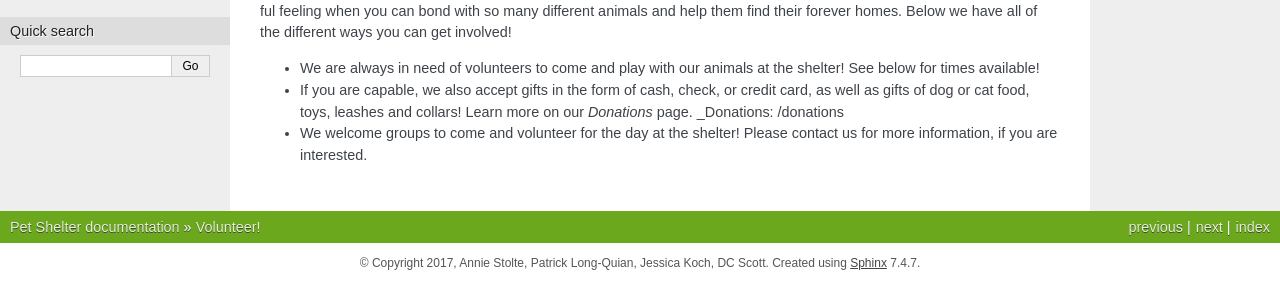
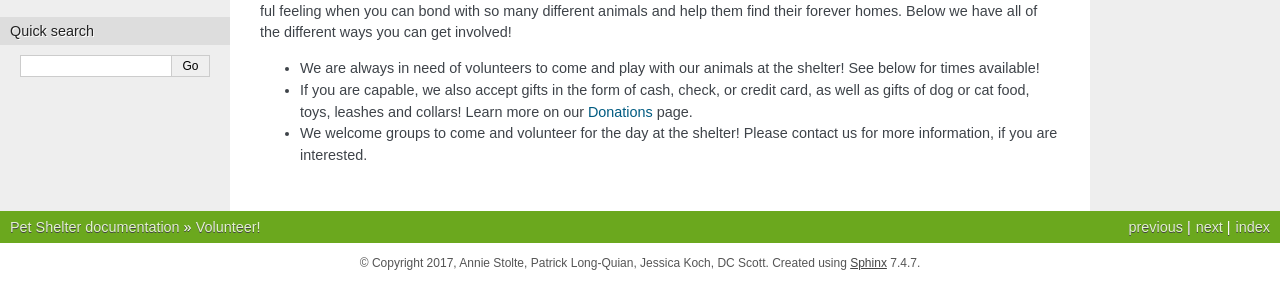
Before and after one commit to plongquian/pet_shelter, a Sphinx documentation site: the page built from source/volunteer/index.rst, in a window 1280 px wide. Shown: the part 195-491 px from the top of the page. Built offline with Sphinx 7.4.7, drawn with Linux system fonts in a browser that asks for light colours; some of the changed lines change nothing that is shown.

Commit message:
added hypertext link

```diff
--- a/source/volunteer/index.rst
+++ b/source/volunteer/index.rst
@@ -8,6 +8,7 @@ Volunteering with rescue animals can be some of the most gratifying volunteer wo
 Below we have all of the different ways you can get involved!
 
 * We are always in need of volunteers to come and play with our animals at the shelter! See below for times available!
-* If you are capable, we also accept gifts in the form of cash, check, or credit card, as well as gifts of dog or cat food, toys, leashes and collars! Learn more on our `Donations` page.
-  _Donations: /donations
+* If you are capable, we also accept gifts in the form of cash, check, or credit card, as well as gifts of dog or cat food, toys, leashes and collars! Learn more on our `Donations`_ page.
 * We welcome groups to come and volunteer for the day at the shelter! Please contact us for more information, if you are interested.
+
+.. _Donations: donations/index.html
```
